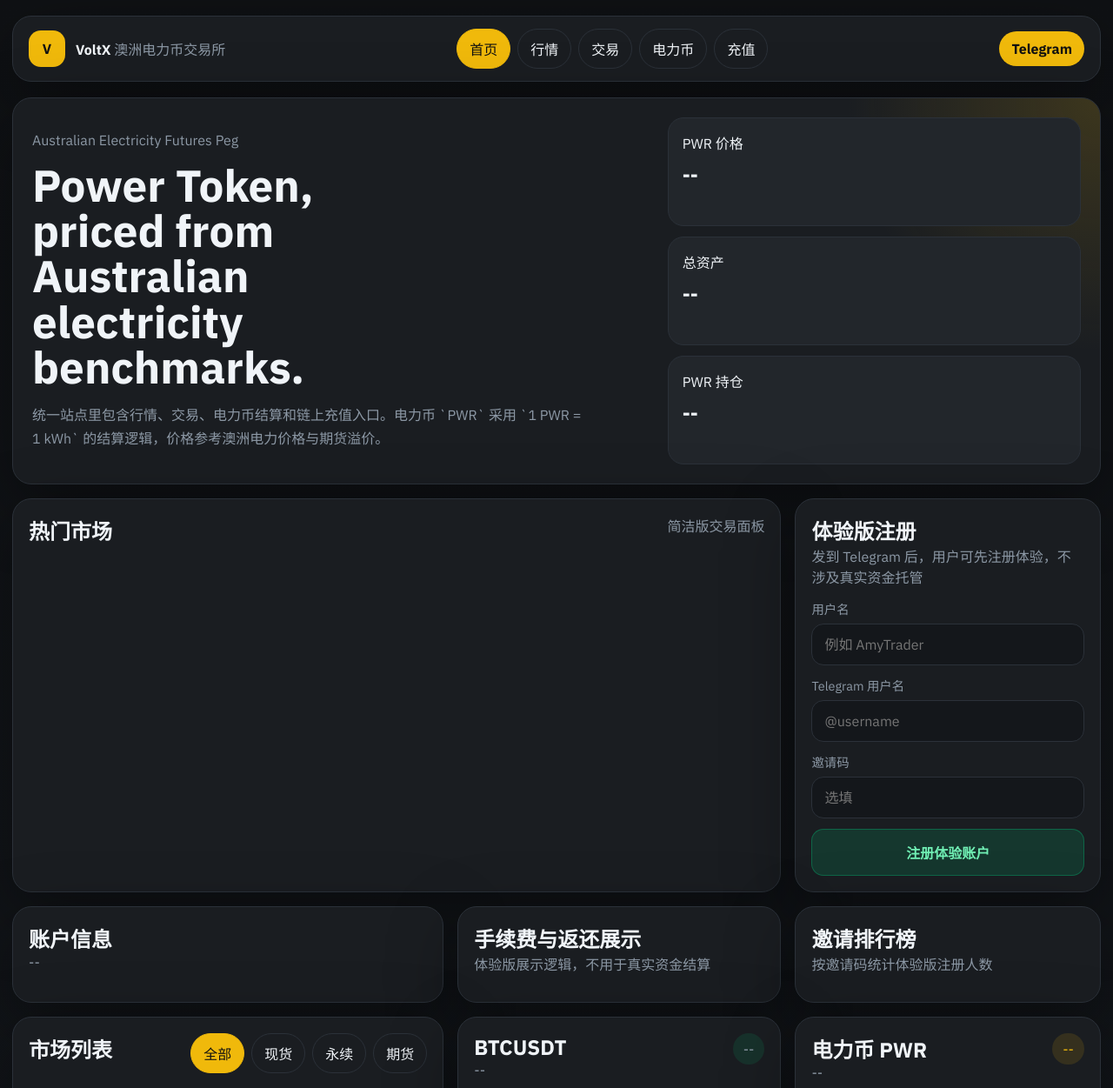
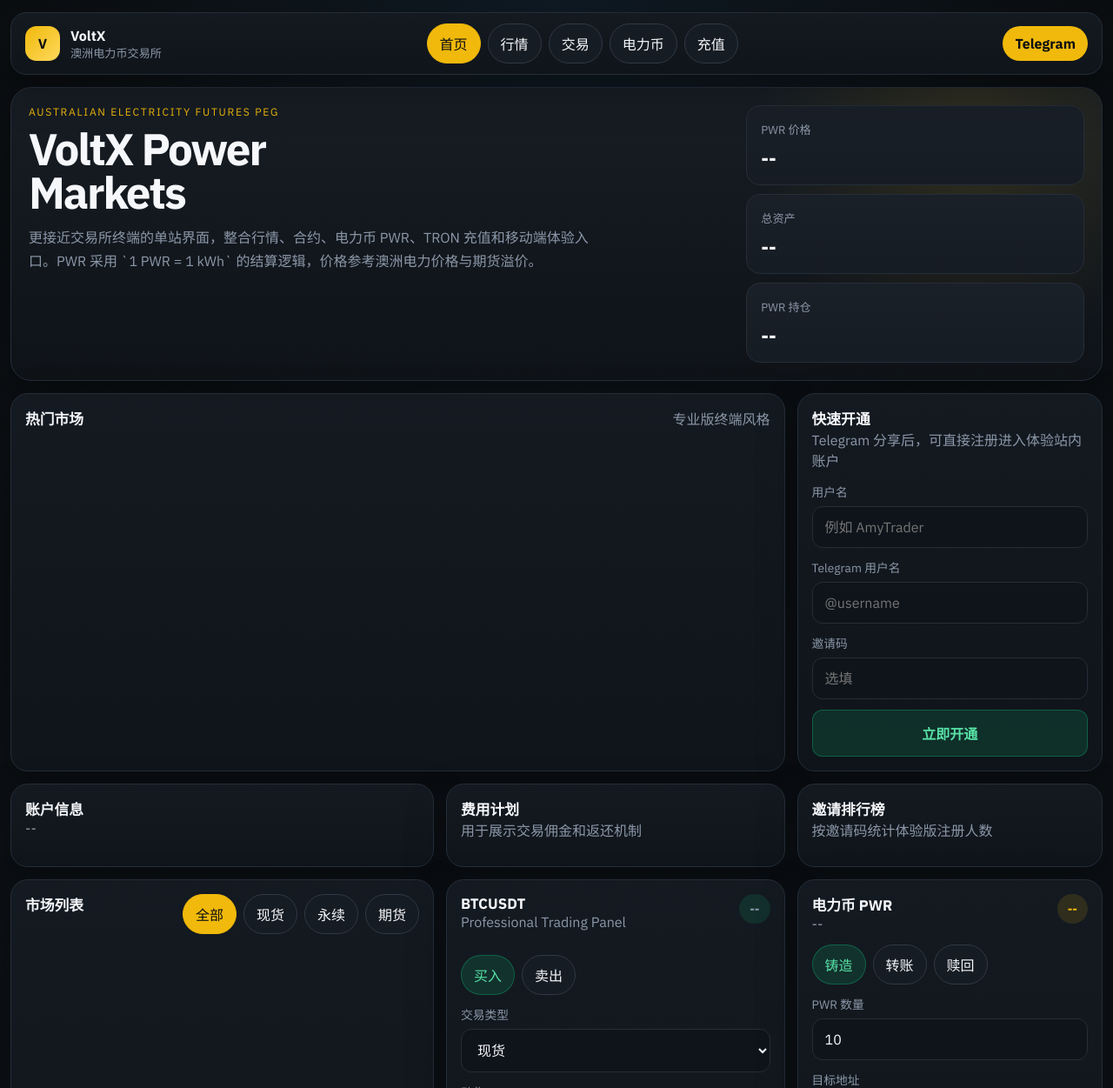
Before and after one commit to junxiangwang910-sketch/writemate-ai, a website: page exchange/index.html in a window 1280 px wide. Shown: the top 1251 px of the page at 87% size. Drawn offline with Linux system fonts and the light colour scheme; no server answers.

Commit message:
Polish VoltX exchange UI

```diff
--- a/exchange/index.html
+++ b/exchange/index.html
@@ -40,8 +40,8 @@
       <section class="hero-card">
         <div class="hero-copy">
           <p class="eyebrow">Australian Electricity Futures Peg</p>
-          <h1>Power Token, priced from Australian electricity benchmarks.</h1>
-          <p class="hero-text">统一站点里包含行情、交易、电力币结算和链上充值入口。电力币 `PWR` 采用 `1 PWR = 1 kWh` 的结算逻辑，价格参考澳洲电力价格与期货溢价。</p>
+          <h1>VoltX Power Markets</h1>
+          <p class="hero-text">更接近交易所终端的单站界面，整合行情、合约、电力币 PWR、TRON 充值和移动端体验入口。PWR 采用 `1 PWR = 1 kWh` 的结算逻辑，价格参考澳洲电力价格与期货溢价。</p>
         </div>
         <div class="hero-metrics">
           <div class="hero-stat">
@@ -62,7 +62,7 @@
       <section class="panel market-strip">
         <div class="panel-head">
           <h2>热门市场</h2>
-          <span class="muted">简洁版交易面板</span>
+          <span class="muted">专业版终端风格</span>
         </div>
         <div id="tickerStrip" class="ticker-strip"></div>
       </section>
@@ -70,8 +70,8 @@
       <section class="panel onboard-panel">
         <div class="panel-head">
           <div>
-            <h2>体验版注册</h2>
-            <span class="muted">发到 Telegram 后，用户可先注册体验，不涉及真实资金托管</span>
+            <h2>快速开通</h2>
+            <span class="muted">Telegram 分享后，可直接注册进入体验站内账户</span>
           </div>
         </div>
         <form id="registerForm" class="trade-form">
@@ -87,7 +87,7 @@
             <span>邀请码</span>
             <input id="registerInvite" type="text" placeholder="选填">
           </label>
-          <button class="submit-button buy" type="submit">注册体验账户</button>
+          <button class="submit-button buy" type="submit">立即开通</button>
         </form>
       </section>
 
@@ -104,8 +104,8 @@
       <section class="panel promo-panel">
         <div class="panel-head">
           <div>
-            <h2>手续费与返还展示</h2>
-            <span class="muted">体验版展示逻辑，不用于真实资金结算</span>
+            <h2>费用计划</h2>
+            <span class="muted">用于展示交易佣金和返还机制</span>
           </div>
         </div>
         <div id="promoGrid" class="power-grid"></div>
@@ -138,7 +138,7 @@
         <div class="panel-head">
           <div>
             <h2 id="tradeSymbol">BTCUSDT</h2>
-            <span class="muted" id="tradeSymbolMeta">--</span>
+            <span class="muted" id="tradeSymbolMeta">Professional Trading Panel</span>
           </div>
           <span class="price-badge" id="tradeLastPrice">--</span>
         </div>
@@ -214,7 +214,7 @@
         <div class="panel-head">
           <div>
             <h2>TRON / USDT-TRC20 充值</h2>
-            <span class="muted">朋友可先向你的 TRON 地址转账，再在站内提交交易哈希做体验入账</span>
+            <span class="muted">先转入你的 TRON 地址，再提交链上哈希进入站内记录</span>
           </div>
         </div>
         <div id="depositList" class="deposit-list"></div>
@@ -246,8 +246,8 @@
       <section class="panel admin-panel">
         <div class="panel-head">
           <div>
-            <h2>演示后台审核</h2>
-            <span class="muted">仅用于体验版演示的人工审核队列</span>
+            <h2>运营审核台</h2>
+            <span class="muted">用于核对充值记录和演示入账</span>
           </div>
         </div>
         <div id="adminQueueList" class="order-list"></div>
--- a/exchange/styles.css
+++ b/exchange/styles.css
@@ -1,265 +1,527 @@
 :root {
-  --bg: #111315;
-  --panel: #1a1d21;
-  --panel-soft: #22262b;
-  --line: #2b3139;
-  --text: #f0f4f8;
-  --muted: #8c98a5;
-  --green: #02c076;
+  --bg: #0b0e11;
+  --panel: #12171d;
+  --panel-2: #171d24;
+  --panel-3: #1d2530;
+  --line: #252d38;
+  --line-2: #2f3946;
+  --text: #f5f7fa;
+  --muted: #8b97a8;
+  --muted-2: #647081;
+  --green: #0ecb81;
   --red: #f6465d;
   --yellow: #f0b90b;
-  --shadow: 0 24px 80px rgba(0, 0, 0, 0.34);
+  --cyan: #3ea6ff;
+  --shadow: 0 18px 48px rgba(0, 0, 0, 0.26);
 }
 
-* { box-sizing: border-box; }
+* {
+  box-sizing: border-box;
+}
+
+html {
+  background: var(--bg);
+}
+
 body {
   margin: 0;
   min-height: 100vh;
   font-family: "IBM Plex Sans", "Noto Sans SC", sans-serif;
   color: var(--text);
-  background: linear-gradient(180deg, #0f1114 0%, #14181d 100%);
+  background:
+    radial-gradient(circle at top center, rgba(62, 166, 255, 0.08), transparent 26%),
+    linear-gradient(180deg, #0b0e11 0%, #0d1218 100%);
 }
-button, input, select { font: inherit; }
-button { cursor: pointer; }
+
+button,
+input,
+select {
+  font: inherit;
+}
+
+button {
+  cursor: pointer;
+}
+
+a {
+  color: inherit;
+}
 
 .app-shell {
-  width: min(1380px, calc(100% - 28px));
+  width: min(1440px, calc(100% - 24px));
   margin: 0 auto;
-  padding: 18px 0 40px;
+  padding: 14px 0 32px;
 }
 
-.topbar, .panel, .hero-card {
-  background: var(--panel);
+.topbar,
+.panel,
+.hero-card {
   border: 1px solid var(--line);
-  border-radius: 22px;
+  background: linear-gradient(180deg, rgba(20, 26, 33, 0.98), rgba(16, 21, 27, 0.98));
   box-shadow: var(--shadow);
 }
 
 .topbar {
+  position: sticky;
+  top: 0;
+  z-index: 20;
   display: flex;
   justify-content: space-between;
-  gap: 16px;
+  gap: 12px;
   align-items: center;
-  padding: 14px 18px;
-  margin-bottom: 18px;
+  padding: 12px 16px;
+  margin-bottom: 14px;
+  border-radius: 18px;
+  backdrop-filter: blur(18px);
 }
 
 .brand {
   display: flex;
   align-items: center;
   gap: 12px;
+  min-width: 0;
 }
 
 .brand-mark {
-  width: 42px;
-  height: 42px;
-  border-radius: 14px;
+  width: 40px;
+  height: 40px;
+  border-radius: 13px;
   display: grid;
   place-items: center;
-  color: #111;
+  color: #0b0e11;
   font-weight: 800;
-  background: var(--yellow);
+  font-size: 1rem;
+  background: linear-gradient(135deg, var(--yellow), #ffd95c);
 }
 
-.brand span, .muted, .eyebrow, .panel-head span, .market-meta, .deposit-note, .address-line {
+.brand strong,
+.brand span {
+  display: block;
+}
+
+.brand span,
+.muted,
+.eyebrow,
+.panel-head span,
+.market-meta,
+.deposit-note,
+.address-line {
   color: var(--muted);
+}
+
+.brand strong {
+  font-size: 1rem;
+}
+
+.brand span {
+  font-size: 0.82rem;
 }
 
 .topnav {
   display: flex;
   gap: 8px;
   flex-wrap: wrap;
+  justify-content: center;
+  flex: 1;
 }
 
 .telegram-link {
   text-decoration: none;
-  color: #111;
+  color: #0b0e11;
   background: var(--yellow);
   border-radius: 999px;
   padding: 10px 14px;
   font-weight: 700;
+  white-space: nowrap;
 }
 
-.nav-item, .chip, .seg {
-  border: 1px solid var(--line);
-  background: transparent;
+.nav-item,
+.chip,
+.seg {
+  border: 1px solid var(--line-2);
+  background: #161c23;
   color: var(--text);
   border-radius: 999px;
 }
 
-.nav-item, .chip {
+.nav-item,
+.chip {
   padding: 10px 14px;
 }
 
-.nav-item.active, .chip.active {
-  color: #111;
+.nav-item.active,
+.chip.active {
+  color: #0b0e11;
   background: var(--yellow);
   border-color: var(--yellow);
 }
 
 .grid {
   display: grid;
-  grid-template-columns: 1.2fr 0.9fr 0.85fr;
-  gap: 16px;
+  grid-template-columns: 1.15fr 0.92fr 0.83fr;
+  gap: 14px;
 }
 
 .hero-card {
   grid-column: 1 / -1;
   display: grid;
-  grid-template-columns: 1.2fr 0.8fr;
+  grid-template-columns: 1.35fr 0.65fr;
   gap: 18px;
-  padding: 22px;
+  padding: 20px;
+  border-radius: 24px;
   background:
-    radial-gradient(circle at top right, rgba(240, 185, 11, 0.16), transparent 22%),
-    var(--panel);
+    radial-gradient(circle at 88% 18%, rgba(240, 185, 11, 0.12), transparent 22%),
+    linear-gradient(180deg, rgba(23, 29, 36, 0.98), rgba(15, 19, 24, 0.98));
 }
 
-.hero-card h1, .panel h2 { margin: 0; }
+.hero-card h1,
+.panel h2 {
+  margin: 0;
+}
+
 .hero-card h1 {
-  font-size: clamp(2rem, 4vw, 4rem);
-  line-height: 1.02;
+  font-size: clamp(2rem, 4vw, 3.7rem);
+  line-height: 0.98;
   max-width: 12ch;
+  letter-spacing: -0.04em;
 }
-.hero-text { max-width: 66ch; line-height: 1.7; color: var(--muted); }
+
+.eyebrow {
+  margin: 0 0 10px;
+  font-size: 0.76rem;
+  letter-spacing: 0.14em;
+  text-transform: uppercase;
+  color: var(--yellow);
+}
+
+.hero-text {
+  max-width: 70ch;
+  margin: 14px 0 0;
+  line-height: 1.65;
+  color: var(--muted);
+}
 
 .hero-metrics {
   display: grid;
-  grid-template-columns: 1fr;
-  gap: 12px;
+  gap: 10px;
+  align-content: start;
 }
 
-.hero-stat, .market-row, .asset-row, .order-row, .deposit-card, .power-stat {
-  background: var(--panel-soft);
+.hero-stat,
+.market-row,
+.asset-row,
+.order-row,
+.deposit-card,
+.power-stat,
+.ticker-chip,
+.book-column {
+  background: linear-gradient(180deg, #1a2028, #161c23);
   border: 1px solid var(--line);
-  border-radius: 18px;
+  border-radius: 16px;
 }
 
-.hero-stat, .power-stat { padding: 16px; }
-.hero-stat strong, .power-stat strong { display: block; margin-top: 10px; font-size: 1.4rem; }
+.hero-stat,
+.power-stat {
+  padding: 16px;
+}
 
-.panel { padding: 18px; }
-.market-strip { grid-column: 1 / span 2; }
-.deposit-panel, .admin-panel { grid-column: 2 / -1; }
-.onboard-panel, .account-panel, .promo-panel { min-height: 100%; }
-.compact-head { margin-top: 16px; margin-bottom: 10px; }
+.hero-stat span,
+.power-stat span {
+  font-size: 0.82rem;
+  color: var(--muted);
+}
+
+.hero-stat strong,
+.power-stat strong {
+  display: block;
+  margin-top: 10px;
+  font-size: 1.36rem;
+  font-weight: 700;
+}
+
+.panel {
+  padding: 16px;
+  border-radius: 20px;
+}
+
+.market-strip {
+  grid-column: 1 / span 2;
+}
+
+.deposit-panel,
+.admin-panel {
+  grid-column: 2 / -1;
+}
+
+.compact-head {
+  margin-top: 14px;
+  margin-bottom: 10px;
+}
 
 .panel-head {
   display: flex;
   justify-content: space-between;
   gap: 12px;
-  align-items: start;
+  align-items: flex-start;
   margin-bottom: 14px;
 }
 
-.filter-tabs, .segmented, .ticker-strip {
+.panel-head h2 {
+  font-size: 1.05rem;
+  font-weight: 700;
+}
+
+.filter-tabs,
+.segmented,
+.ticker-strip {
   display: flex;
   gap: 8px;
   flex-wrap: wrap;
 }
 
 .ticker-chip {
+  min-width: 160px;
   padding: 12px 14px;
-  border-radius: 16px;
-  background: var(--panel-soft);
-  border: 1px solid var(--line);
-  min-width: 160px;
+  text-align: left;
 }
 
-.ticker-chip strong, .market-row strong, .deposit-card strong { display: block; }
+.ticker-chip strong,
+.market-row strong,
+.deposit-card strong {
+  display: block;
+}
 
-.market-list, .asset-list, .order-list, .deposit-list, .power-grid {
+.market-list,
+.asset-list,
+.order-list,
+.deposit-list,
+.power-grid {
   display: grid;
   gap: 10px;
 }
 
-.market-row, .asset-row, .order-row {
+.market-row,
+.asset-row,
+.order-row {
   display: grid;
   grid-template-columns: 1fr auto;
-  gap: 8px;
-  padding: 14px 16px;
+  gap: 10px;
+  padding: 14px;
+}
+
+.market-row {
+  text-align: left;
+}
+
+.market-row:hover,
+.ticker-chip:hover,
+.asset-row:hover,
+.order-row:hover {
+  border-color: #3a4554;
+  transform: translateY(-1px);
 }
 
 .order-book {
   display: grid;
   grid-template-columns: repeat(2, minmax(0, 1fr));
-  gap: 12px;
+  gap: 10px;
   margin-bottom: 14px;
 }
 
 .book-column {
-  background: var(--panel-soft);
-  border: 1px solid var(--line);
-  border-radius: 18px;
   padding: 12px;
 }
-.book-column h3 { margin: 0 0 10px; font-size: 0.95rem; }
-.book-line { display: flex; justify-content: space-between; padding: 3px 0; font-size: 0.88rem; }
+
+.book-column h3 {
+  margin: 0 0 8px;
+  font-size: 0.9rem;
+  font-weight: 600;
+}
+
+.book-line {
+  display: flex;
+  justify-content: space-between;
+  gap: 10px;
+  padding: 4px 0;
+  font-size: 0.84rem;
+}
 
 .trade-form {
   display: grid;
   gap: 12px;
 }
-.trade-form label { display: grid; gap: 7px; }
-.trade-form span { color: var(--muted); font-size: 0.9rem; }
-.trade-form input, .trade-form select {
-  padding: 13px 14px;
-  border-radius: 14px;
-  border: 1px solid var(--line);
-  background: #14171b;
-  color: var(--text);
+
+.trade-form label {
+  display: grid;
+  gap: 7px;
 }
 
-.seg { padding: 11px 14px; }
-.seg.active.buy, .submit-button.buy { background: rgba(2, 192, 118, 0.16); border-color: rgba(2, 192, 118, 0.35); color: #71f0b5; }
-.seg.active.sell, .submit-button.sell { background: rgba(246, 70, 93, 0.16); border-color: rgba(246, 70, 93, 0.35); color: #ff8e9d; }
+.trade-form span {
+  color: var(--muted);
+  font-size: 0.86rem;
+}
+
+.trade-form input,
+.trade-form select {
+  padding: 13px 14px;
+  border-radius: 12px;
+  border: 1px solid var(--line);
+  background: #0f141a;
+  color: var(--text);
+  outline: none;
+}
+
+.trade-form input:focus,
+.trade-form select:focus {
+  border-color: #49576b;
+  box-shadow: 0 0 0 3px rgba(62, 166, 255, 0.08);
+}
+
+.seg {
+  padding: 10px 14px;
+}
+
+.seg.active.buy,
+.submit-button.buy {
+  background: rgba(14, 203, 129, 0.14);
+  border-color: rgba(14, 203, 129, 0.32);
+  color: #58e2a7;
+}
+
+.seg.active.sell,
+.submit-button.sell {
+  background: rgba(246, 70, 93, 0.14);
+  border-color: rgba(246, 70, 93, 0.32);
+  color: #ff91a1;
+}
 
 .submit-button {
   border: 1px solid var(--line);
-  border-radius: 14px;
+  border-radius: 12px;
   padding: 14px;
   color: var(--text);
-  background: var(--panel-soft);
+  background: linear-gradient(180deg, #1c232c, #171d24);
   font-weight: 700;
 }
 
 .price-badge {
   padding: 8px 12px;
   border-radius: 999px;
-  background: rgba(2, 192, 118, 0.12);
-  color: #71f0b5;
+  background: rgba(14, 203, 129, 0.12);
+  color: #6de5af;
+  font-size: 0.88rem;
+  font-weight: 700;
 }
+
 .price-badge.amber {
   color: var(--yellow);
   background: rgba(240, 185, 11, 0.12);
 }
 
-.positive { color: var(--green); }
-.negative { color: var(--red); }
+.positive {
+  color: var(--green);
+}
 
-.power-grid { grid-template-columns: repeat(2, minmax(0, 1fr)); }
+.negative {
+  color: var(--red);
+}
+
+.power-grid {
+  grid-template-columns: repeat(2, minmax(0, 1fr));
+}
 
 .deposit-card {
-  padding: 16px;
+  padding: 14px;
+}
+
+.deposit-note {
+  margin-top: 8px;
+  font-size: 0.82rem;
+  line-height: 1.55;
 }
 
 .address-line {
   display: block;
   margin-top: 10px;
   word-break: break-all;
-  font-size: 0.86rem;
+  font-size: 0.85rem;
 }
 
-@media (max-width: 1100px) {
-  .grid { grid-template-columns: 1fr 1fr; }
-  .trade-panel, .deposit-panel, .asset-panel { grid-column: 1 / -1; }
+@media (max-width: 1180px) {
+  .grid {
+    grid-template-columns: 1fr 1fr;
+  }
+
+  .trade-panel,
+  .deposit-panel,
+  .asset-panel,
+  .admin-panel {
+    grid-column: 1 / -1;
+  }
 }
 
-@media (max-width: 760px) {
-  .app-shell { width: calc(100% - 16px); }
-  .topbar, .hero-card { border-radius: 18px; }
-  .hero-card { grid-template-columns: 1fr; }
-  .grid { grid-template-columns: 1fr; }
-  .market-strip, .deposit-panel { grid-column: auto; }
-  .order-book, .power-grid { grid-template-columns: 1fr; }
-  .market-row, .asset-row, .order-row { grid-template-columns: 1fr; }
+@media (max-width: 820px) {
+  .app-shell {
+    width: calc(100% - 14px);
+    padding-top: 10px;
+    padding-bottom: 96px;
+  }
+
+  .topbar {
+    border-radius: 16px;
+    padding: 12px;
+    align-items: flex-start;
+    flex-wrap: wrap;
+  }
+
+  .topnav {
+    order: 3;
+    width: 100%;
+    overflow-x: auto;
+    flex-wrap: nowrap;
+    justify-content: flex-start;
+    padding-bottom: 2px;
+  }
+
+  .grid {
+    grid-template-columns: 1fr;
+  }
+
+  .hero-card,
+  .market-strip,
+  .deposit-panel,
+  .admin-panel {
+    grid-column: auto;
+  }
+
+  .hero-card {
+    grid-template-columns: 1fr;
+    border-radius: 18px;
+    padding: 16px;
+  }
+
+  .hero-card h1 {
+    font-size: 2rem;
+    max-width: none;
+  }
+
+  .panel {
+    border-radius: 16px;
+    padding: 14px;
+  }
+
+  .order-book,
+  .power-grid {
+    grid-template-columns: 1fr;
+  }
+
+  .market-row,
+  .asset-row,
+  .order-row {
+    grid-template-columns: 1fr;
+  }
+
+  .telegram-link {
+    margin-left: auto;
+  }
 }
```
